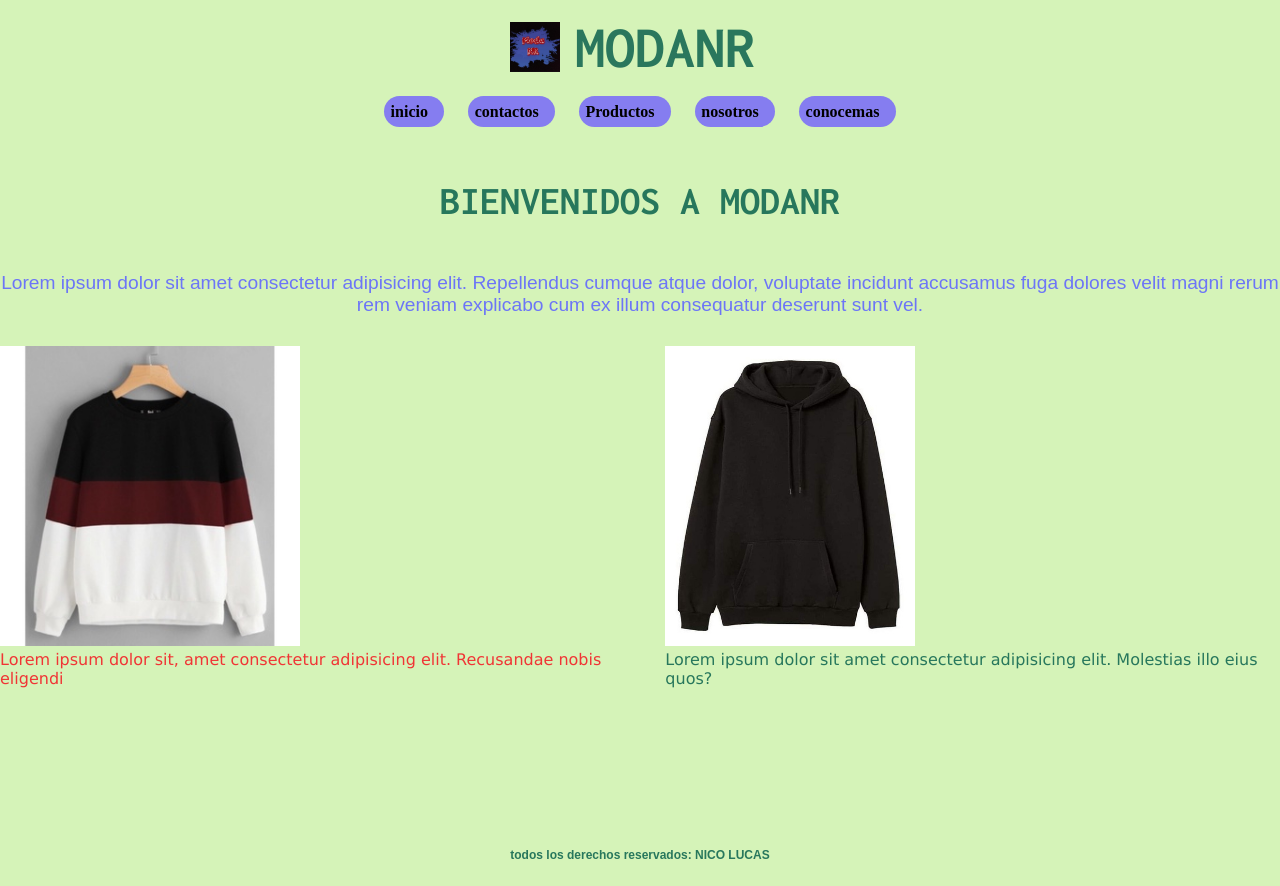
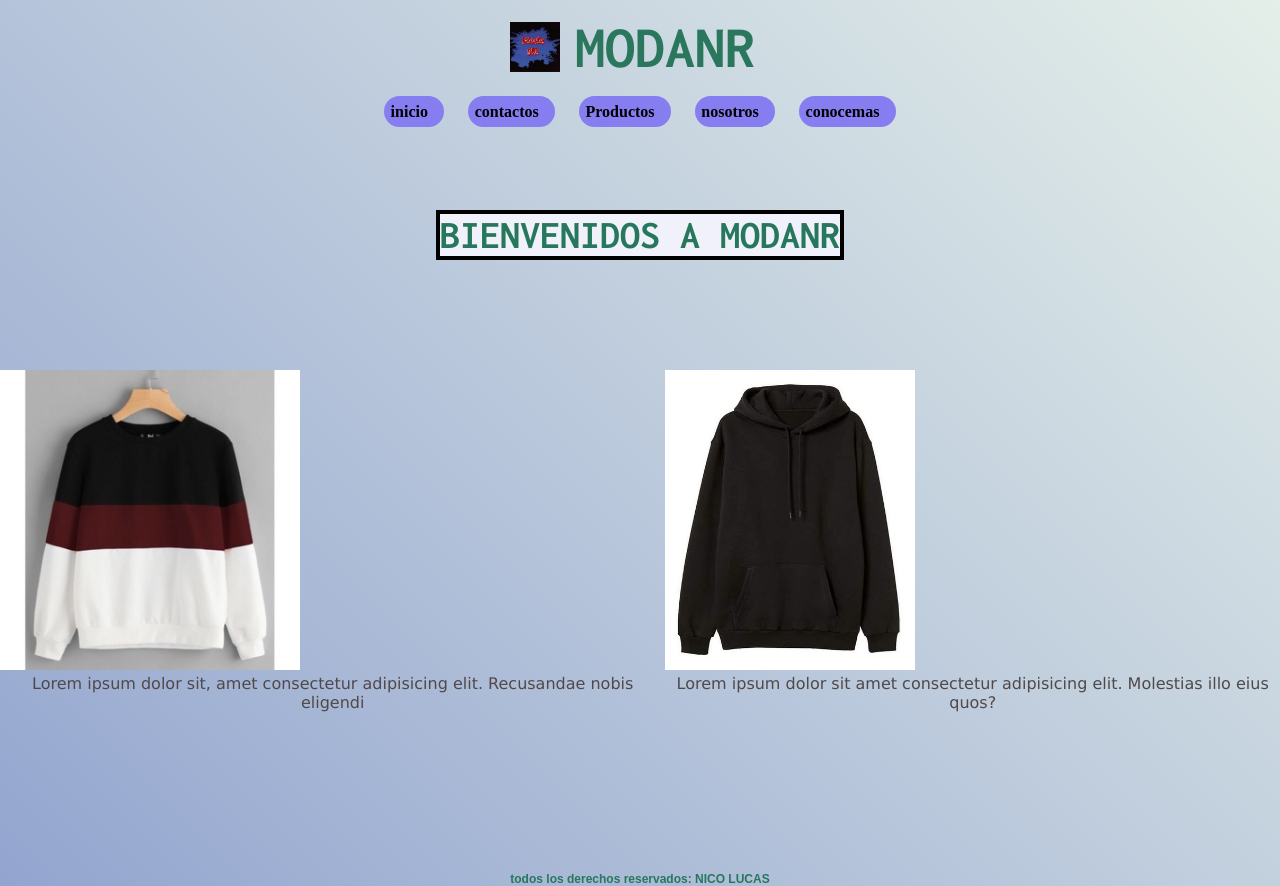
Before and after one commit to lucaz096/negocio-nico, a plain HTML site: page index.html in a window 1280 px wide. Before the commit the page ends 862 px from the top, so only its background shows below. Drawn offline with Linux system fonts and the light colour scheme.

Commit message:
proyecto secundario

```diff
--- a/css/main.css
+++ b/css/main.css
@@ -6,7 +6,7 @@
 
 }
 body{
-    background: rgb(213, 243, 184);
+    background-image: linear-gradient(45deg, #93a5cf 0%, #e4efe9 100%);
 
 
 }
@@ -77,14 +77,22 @@ nav a:hover{
      justify-items: center;
 
 }
+
 /*estilos de main*/
  .mainP h2{
      text-align: center;
+
     color: #27775c;
     text-transform: uppercase;
     font-family: 'Inconsolata', monospace;
     font-size: 40px;
-    margin: 50px;
+    margin: 5rem;
+    border: 4px solid black;
+    background-color: rgb(240, 241, 250);
+    transition: 1s;
+
+
+
  }
 
  .mainS{
@@ -98,7 +106,7 @@ nav a:hover{
     text-transform: uppercase;
     font-family: 'Inconsolata', monospace;
     font-size: 40px;
-    background-color: #f1f37c;
+    background-color: #f3bb7c;
 
 
  }
@@ -118,12 +126,14 @@ nav a:hover{
 
 }
 .textoSueter{
-    color: #f03535;
+    color: #504949;
     font-family: Verdana, Geneva, Tahoma, sans-serif;
+    text-align: center;
 }
 .textoBuzo{
-    color: #27775c;
+    color: #504949;
     font-family: Verdana, Geneva, Tahoma, sans-serif;
+    text-align: center;
 }
 .sueter img{
     margin-top: 30px;
@@ -136,13 +146,14 @@ nav a:hover{
 .buzonegro img{
     margin-top: 30px;
     height: 300px;
+
 }
 .buzonegro{
     grid-area: buzonegro;
 
 }
 .parrafoEquipo{
-    color: #27775c;
+    color: #3d4643;
     font-family: Verdana, Geneva, Tahoma, sans-serif;
     text-align: center;
 }
@@ -158,8 +169,10 @@ footer{
 /* animaciones para desafio*/
 .mainP h2:hover{
 
-
-    background-color: #f03535;
+    margin-top: 5rem;
+    font-size: 50px;
+    transform: rotate3d(360deg);
+    background-color: #b1fac3;
     font-size: 50px;
 }
 .mainS:hover{
--- a/index.html
+++ b/index.html
@@ -52,12 +52,12 @@
 <div class="contenedor">
 <main class="mainP">
     <h2>Bienvenidos a ModaNR</h2>
-    <p class="parrafo">Lorem ipsum dolor sit amet consectetur adipisicing elit. Repellendus cumque atque dolor, voluptate incidunt accusamus fuga dolores velit magni rerum rem veniam explicabo cum ex illum consequatur deserunt sunt vel.</p>
+
 </main>
 
 <section class="sueter">
     <img src="img/sueter.jfif" alt="sueter">
-    <p class="textoSueter">Lorem ipsum dolor sit, amet consectetur adipisicing elit. Recusandae nobis eligendi <p>
+    <p class="textoSueter">Lorem ipsum dolor sit, amet consectetur adipisicing elit. Recusandae nobis eligendi <p></p>
 </section>
 <section class="buzonegro">
     <img src="img/buzonegro.jpg" alt="buzonegro">
```
Also changed, not shown: pages/contactos.html (+2 -1 lines).
